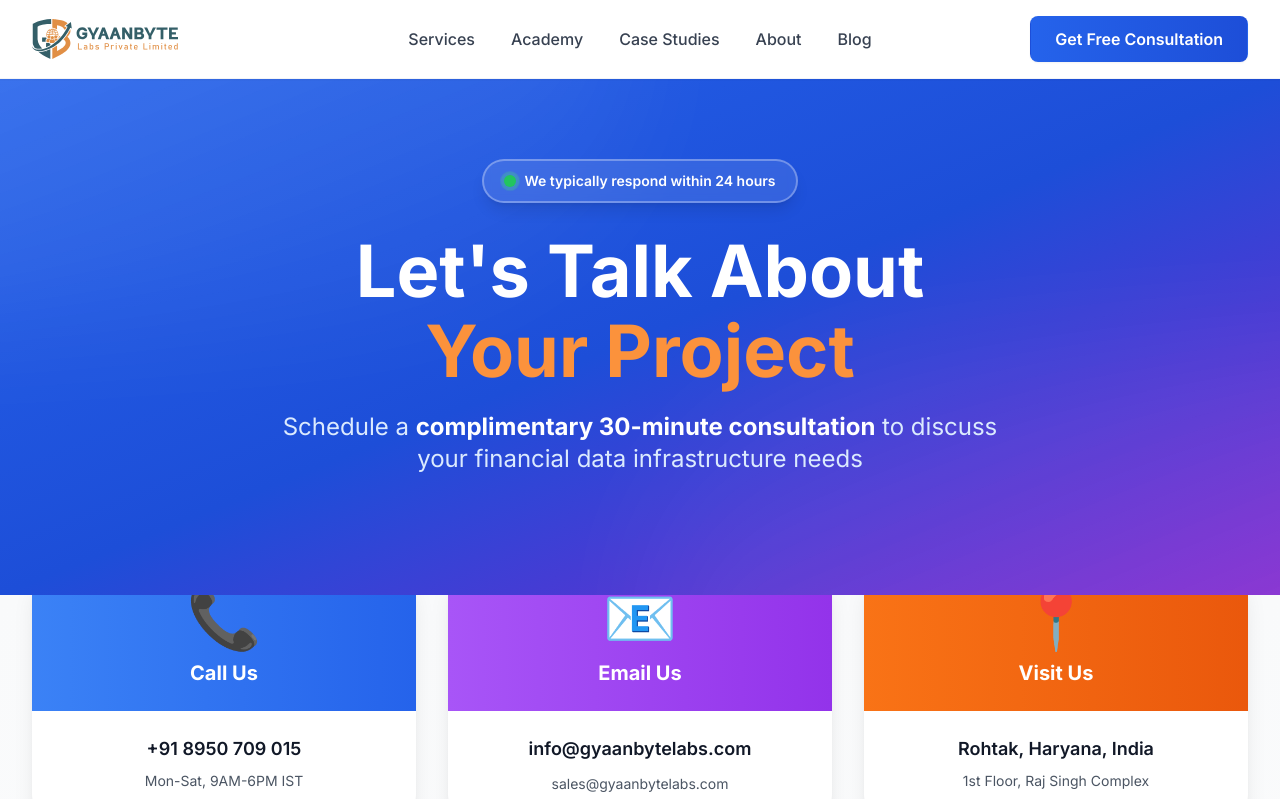
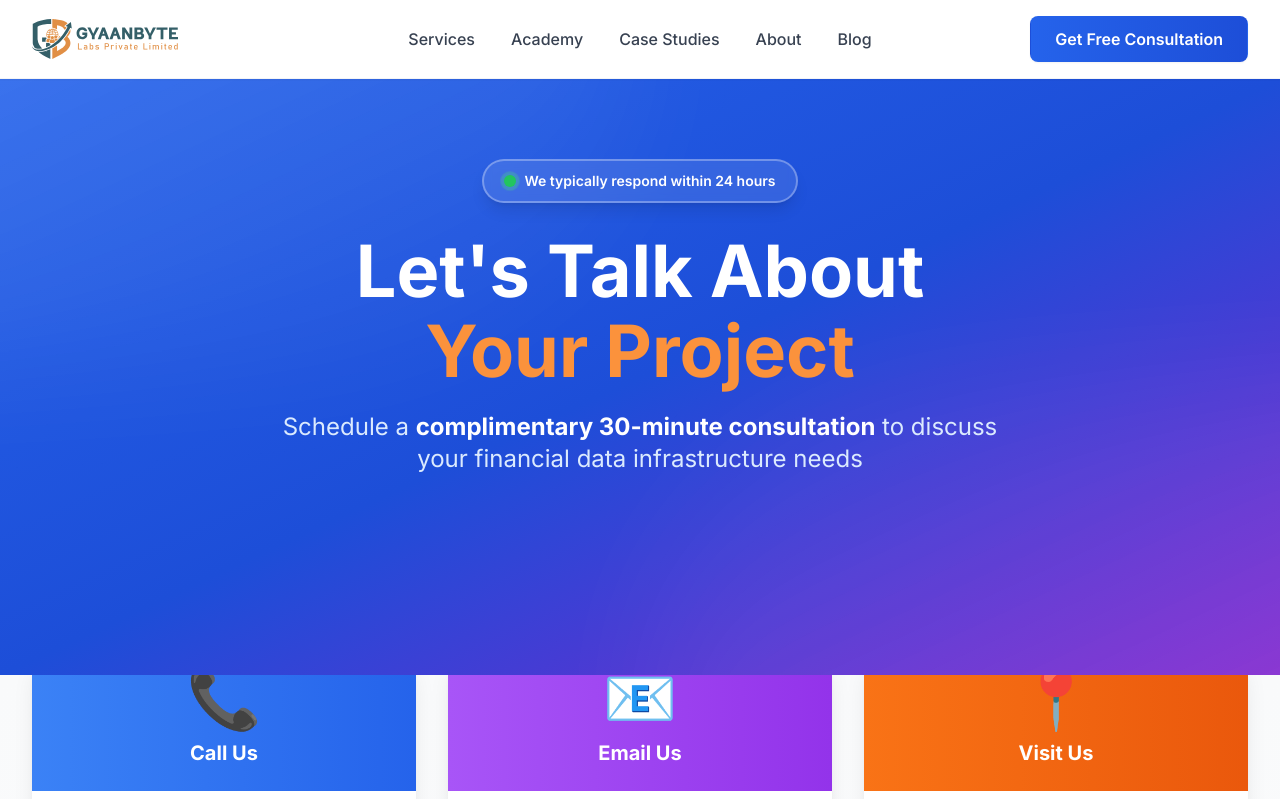
Before and after one commit to Divyanshujangra/gyaanbyte-website, a React (Vite) app: page /contact in a window 1280 px wide. Shown: the top 799 px of the page. Built offline with nearby package versions, Linux system fonts and the light colour scheme.

Commit message:
fix: Add proper spacing between hero and contact cards
Increased hero section bottom padding from py-20 to pt-20 pb-40
to prevent contact method cards from touching hero content.

The cards use -mt-24 negative margin for overlap effect, so extra
bottom padding is needed for proper visual separation.

```diff
--- a/src/pages/Contact.jsx
+++ b/src/pages/Contact.jsx
@@ -66,7 +66,7 @@ const Contact = () => {
   return (
     <div className="min-h-screen bg-white">
       {/* Hero Section */}
-      <div className="relative bg-gradient-to-br from-gb-blue-600 via-gb-blue-700 to-purple-700 text-white py-20 overflow-hidden">
+      <div className="relative bg-gradient-to-br from-gb-blue-600 via-gb-blue-700 to-purple-700 text-white pt-20 pb-40 overflow-hidden">
         {/* Animated background */}
         <div className="absolute inset-0 overflow-hidden opacity-20">
           <div className="absolute -top-1/2 -left-1/2 w-full h-full bg-gradient-to-br from-white to-transparent rounded-full blur-3xl animate-float"></div>
```
